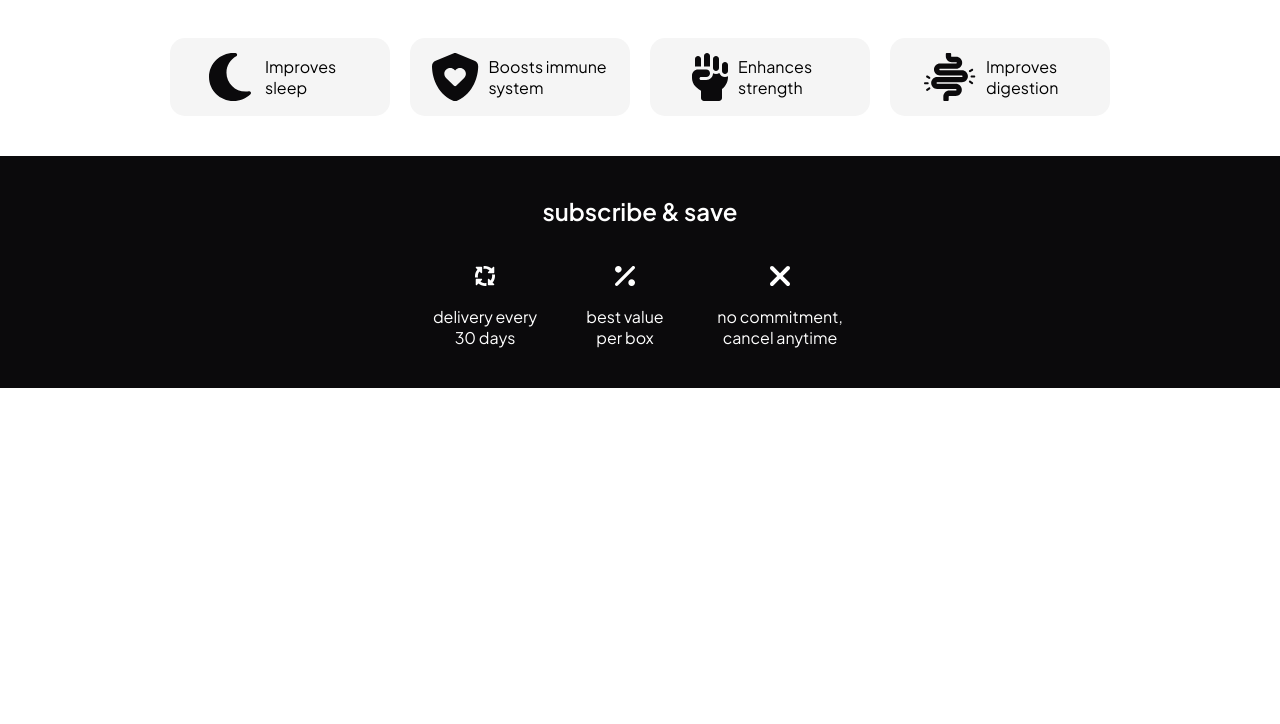
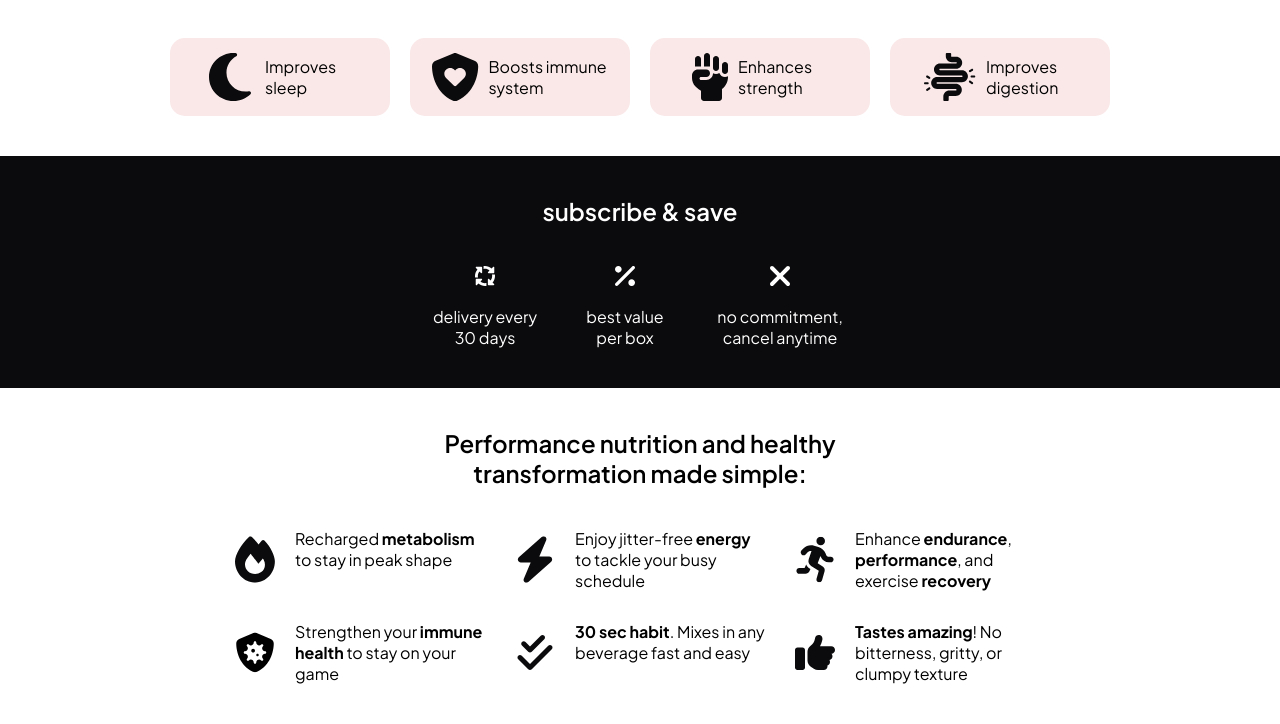
Before and after one commit to Vajkis/landing-page-task, a website: page src/index.html in a window 1280 px wide. Shown: the part 537-1261 px from the top of the page. Before the commit the page ends 925 px from the top, so only its background shows below. Drawn offline with Linux system fonts and the light colour scheme.

Commit message:
feat: transformation

```diff
--- a/src/components/benefits/benefits-component.html
+++ b/src/components/benefits/benefits-component.html
@@ -10,8 +10,8 @@
   <div class="benefits__item">
     <img
       class="benefits__item-icon"
-      src="./assets/shield-icon.svg"
-      alt="shield icon"
+      src="./assets/shield-heart-icon.svg"
+      alt="shield heart icon"
     />
     <div class="benefits__item-text">Boosts immune system</div>
   </div>
--- a/src/components/benefits/benefits-component.scss
+++ b/src/components/benefits/benefits-component.scss
@@ -27,7 +27,7 @@
     padding: 15px;
 
     text-align: center;
-    background-color: $color-gray;
+    background-color: $color-rose;
     border-radius: 15px;
 
     &-icon {
--- /dev/null
+++ b/src/components/transformation/transformation-component.html
@@ -0,0 +1,74 @@
+<section class="transformation">
+  <h2 class="transformation__title">
+    Performance nutrition and healthy transformation made simple:
+  </h2>
+
+  <div class="transformation__items-container">
+    <div class="transformation__item">
+      <img
+        class="transformation__item-icon"
+        src="./assets/fire-icon.svg"
+        alt="fire icon"
+      />
+      <div class="transformation__item-text">
+        Recharged <b>metabolism</b> to stay in peak shape
+      </div>
+    </div>
+
+    <div class="transformation__item">
+      <img
+        class="transformation__item-icon"
+        src="./assets/lightning-icon.svg"
+        alt="lightning icon"
+      />
+      <div class="transformation__item-text">
+        Enjoy jitter-free <b>energy</b> to tackle your busy schedule
+      </div>
+    </div>
+
+    <div class="transformation__item">
+      <img
+        class="transformation__item-icon"
+        src="./assets/man-icon.svg"
+        alt="man icon"
+      />
+      <div class="transformation__item-text">
+        Enhance <b>endurance</b>, <b>performance</b>, and exercise
+        <b>recovery</b>
+      </div>
+    </div>
+
+    <div class="transformation__item">
+      <img
+        class="transformation__item-icon"
+        src="./assets/shield-virus-icon.svg"
+        alt="shield virus icon"
+      />
+      <div class="transformation__item-text">
+        Strengthen your <b>immune health</b> to stay on your game
+      </div>
+    </div>
+
+    <div class="transformation__item">
+      <img
+        class="transformation__item-icon"
+        src="./assets/checkmarks-icon.svg"
+        alt="checkmarks icon"
+      />
+      <div class="transformation__item-text">
+        <b>30 sec habit</b>. Mixes in any beverage fast and easy
+      </div>
+    </div>
+
+    <div class="transformation__item">
+      <img
+        class="transformation__item-icon"
+        src="./assets/thumbsup-icon.svg"
+        alt="thumbsup icon"
+      />
+      <div class="transformation__item-text">
+        <b>Tastes amazing</b>! No bitterness, gritty, or clumpy texture
+      </div>
+    </div>
+  </div>
+</section>
--- /dev/null
+++ b/src/components/transformation/transformation-component.js
@@ -0,0 +1,11 @@
+class TransformationComponent extends HTMLElement {
+  async connectedCallback() {
+    const response = await fetch(
+      './components/transformation/transformation-component.html'
+    );
+    const template = await response.text();
+    this.innerHTML = template;
+  }
+}
+
+customElements.define('transformation-comp', TransformationComponent);
--- /dev/null
+++ b/src/components/transformation/transformation-component.scss
@@ -0,0 +1,44 @@
+@use '../../scss/globals' as *;
+
+.transformation {
+  padding: 0 20px 40px;
+
+  &__title {
+    max-width: 400px;
+    margin: 40px auto;
+
+    text-align: center;
+  }
+
+  &__items-container {
+    display: grid;
+    gap: 30px;
+  }
+
+  &__item {
+    display: flex;
+    gap: 20px;
+  }
+
+  @media (min-width: $breakpoint-tablet) {
+    &__items-container {
+      grid-template-columns: repeat(2, 250px);
+      justify-content: center;
+    }
+
+    &__item-icon {
+      min-width: 40px;
+      max-width: 40px;
+    }
+  }
+
+  @media (min-width: $breakpoint-desktop) {
+    &__items-container {
+      grid-template-columns: repeat(3, 250px);
+    }
+
+    &__item:hover > .transformation__item-icon {
+      @include icon-hover;
+    }
+  }
+}
--- a/src/index.html
+++ b/src/index.html
@@ -22,11 +22,16 @@
       type="module"
       src="./components/subscription/subscription-component.js"
     ></script>
+    <script
+      type="module"
+      src="./components/transformation/transformation-component.js"
+    ></script>
     <header-comp></header-comp>
     <main>
       <hero-comp></hero-comp>
       <benefits-comp></benefits-comp>
       <subscription-comp></subscription-comp>
+      <transformation-comp></transformation-comp>
     </main>
   </body>
 </html>
--- a/src/scss/_globals.scss
+++ b/src/scss/_globals.scss
@@ -5,6 +5,7 @@ $color-white: #ffffff;
 $color-gray: #f5f5f5;
 $color-black: #0b0a0c;
 $color-red: #c2110e;
+$color-rose: #f9e8e7;
 
 @mixin link-button($color: $color-black) {
   max-width: 360px;
--- a/src/scss/_reset.scss
+++ b/src/scss/_reset.scss
@@ -18,12 +18,14 @@ button {
 }
 
 h1 {
+  display: block;
   text-align: center;
   font-size: 3rem;
   font-weight: 800;
 }
 
 h2 {
+  display: block;
   text-align: center;
   font-size: 1.5rem;
   font-weight: 600;
--- a/src/scss/_shared.scss
+++ /dev/null
@@ -1 +0,0 @@
-@forward './variables';
--- a/src/scss/style.scss
+++ b/src/scss/style.scss
@@ -5,3 +5,4 @@
 @use '../components/hero/hero-component';
 @use '../components/benefits/benefits-component';
 @use '../components/subscription/subscription-component';
+@use '../components/transformation/transformation-component';
```
Also changed, not shown: src/assets/checkmarks-icon.svg (added), src/assets/fire-icon.svg (added), src/assets/lightning-icon.svg (added), src/assets/man-icon.svg (added), src/assets/shield-heart-icon.svg (renamed from src/assets/shield-icon.svg), src/assets/shield-virus-icon.svg (added), src/assets/thumbsup-icon.svg (added), src/style.css.
